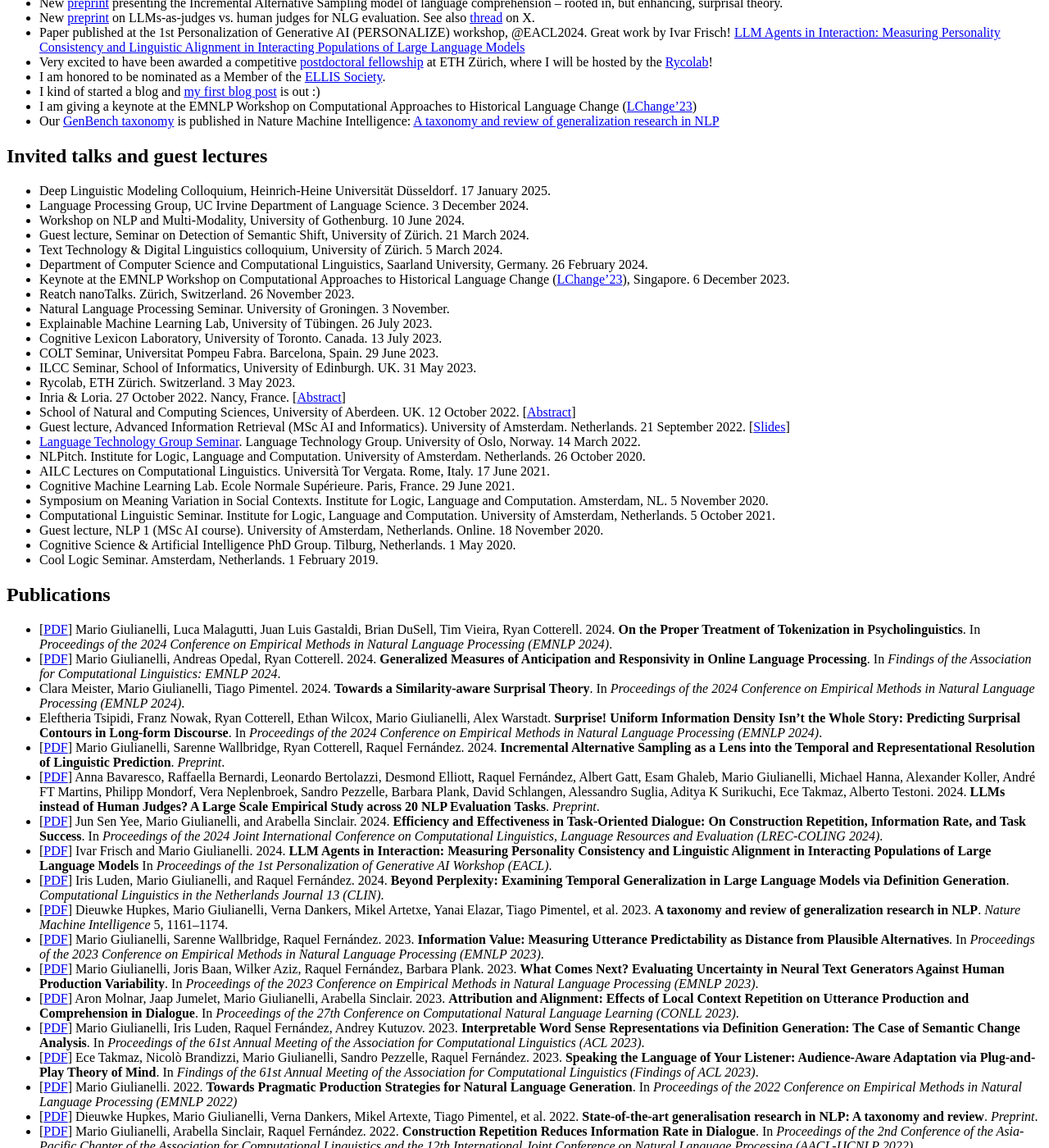
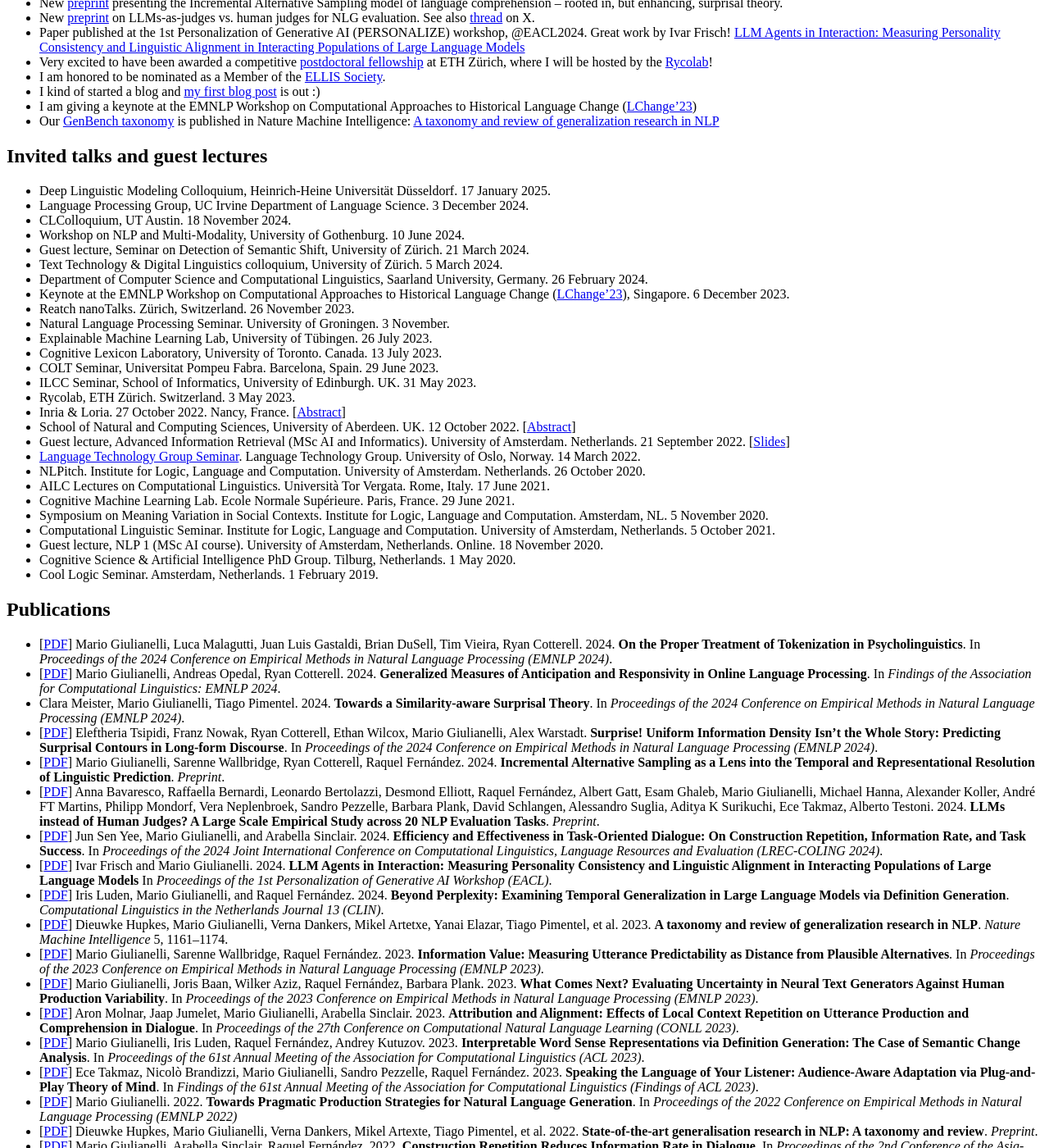
Before and after one commit to glnmario/glnmario.github.io, a Jekyll site: the page built from index.md, in a window 1280 px wide and 1400 px high, scrolled down 1504 px. Shown: the whole window at 82% size. Built offline with Jekyll 4.4.1, drawn with Linux system fonts in a browser that asks for light colours.

Commit message:
Update index.md

```diff
--- a/index.md
+++ b/index.md
@@ -33,7 +33,7 @@ Currently I study Artificial Intelligence at the University of Amsterdam.
   - [On the Proper Treatment of Tokenization in Psycholinguistics](https://arxiv.org/abs/2410.02691)
   - [Generalized Measures of Anticipation and Responsivity in Online Language Processing](https://arxiv.org/pdf/2409.10728)
   - Towards a Similarity-adjusted Surprisal Theory
-  - Surprise! Uniform Information Density Isn't the Whole Story: Predicting Surprisal Contours in Long-form Discourse
+  - [Surprise! Uniform Information Density Isn't the Whole Story: Predicting Surprisal Contours in Long-form Discourse](https://arxiv.org/pdf/2410.16062)
 - I'm an organizer of the 2nd edition of the [GenBench Workshop](https://genbench.org/workshop/). See you in Miami on 16th November!
 - New [preprint](https://doi.org/10.31234/osf.io/fhp84) presenting the Incremental Alternative Sampling model of language comprehension -- rooted in, but enhancing, surprisal theory.
 - New [preprint](https://arxiv.org/pdf/2406.18403) on LLMs-as-judges vs. human judges for NLG evaluation. See also [thread](https://x.com/glnmario/status/1807784630935835040) on X.
@@ -48,6 +48,7 @@ Currently I study Artificial Intelligence at the University of Amsterdam.
 ## Invited talks and guest lectures
 - Deep Linguistic Modeling Colloquium, Heinrich-Heine Universität Düsseldorf. 17 January 2025.
 - Language Processing Group, UC Irvine Department of Language Science. 3 December 2024.
+- CLColloquium, UT Austin. 18 November 2024.
 - Workshop on NLP and Multi-Modality, University of Gothenburg. 10 June 2024.
 - Guest lecture, Seminar on Detection of Semantic Shift, University of Zürich. 21 March 2024.
 - Text Technology & Digital Linguistics colloquium, University of Zürich. 5 March 2024.
@@ -78,7 +79,7 @@ Currently I study Artificial Intelligence at the University of Amsterdam.
 - [[PDF](https://arxiv.org/abs/2410.02691)] Mario Giulianelli, Luca Malagutti, Juan Luis Gastaldi, Brian DuSell, Tim Vieira, Ryan Cotterell. 2024. **On the Proper Treatment of Tokenization in Psycholinguistics**. In _Proceedings of the 2024 Conference on Empirical Methods in Natural Language Processing (EMNLP 2024)_.
 - [[PDF](https://arxiv.org/pdf/2409.10728)] Mario Giulianelli, Andreas Opedal, Ryan Cotterell. 2024. **Generalized Measures of Anticipation and Responsivity in Online Language Processing**. In _Findings of the Association for Computational Linguistics: EMNLP 2024_.
 - Clara Meister, Mario Giulianelli, Tiago Pimentel. 2024. **Towards a Similarity-aware Surprisal Theory**. In _Proceedings of the 2024 Conference on Empirical Methods in Natural Language Processing (EMNLP 2024)_.
-- Eleftheria Tsipidi, Franz Nowak, Ryan Cotterell, Ethan Wilcox, Mario Giulianelli, Alex Warstadt. **Surprise! Uniform Information Density Isn't the Whole Story: Predicting Surprisal Contours in Long-form Discourse**. In _Proceedings of the 2024 Conference on Empirical Methods in Natural Language Processing (EMNLP 2024)_.
+- [[PDF](https://arxiv.org/pdf/2410.16062)] Eleftheria Tsipidi, Franz Nowak, Ryan Cotterell, Ethan Wilcox, Mario Giulianelli, Alex Warstadt. **Surprise! Uniform Information Density Isn't the Whole Story: Predicting Surprisal Contours in Long-form Discourse**. In _Proceedings of the 2024 Conference on Empirical Methods in Natural Language Processing (EMNLP 2024)_.
 - [[PDF](https://doi.org/10.31234/osf.io/fhp84)] Mario Giulianelli, Sarenne Wallbridge, Ryan Cotterell, Raquel Fernández. 2024. **Incremental Alternative Sampling as a Lens into the Temporal and Representational Resolution of Linguistic Prediction**. _Preprint_.
 - [[PDF](https://arxiv.org/pdf/2406.18403)] Anna Bavaresco, Raffaella Bernardi, Leonardo Bertolazzi, Desmond Elliott, Raquel Fernández, Albert Gatt, Esam Ghaleb, Mario Giulianelli, Michael Hanna, Alexander Koller, André FT Martins, Philipp Mondorf, Vera Neplenbroek, Sandro Pezzelle, Barbara Plank, David Schlangen, Alessandro Suglia, Aditya K Surikuchi, Ece Takmaz, Alberto Testoni. 2024. **LLMs instead of Human Judges? A Large Scale Empirical Study across 20 NLP Evaluation Tasks**. _Preprint_.
 - [[PDF](https://aclanthology.org/2024.lrec-main.494/)] Jun Sen Yee, Mario Giulianelli, and Arabella Sinclair. 2024. **Efficiency and Effectiveness in Task‐Oriented Dialogue: On Construction Repetition, Information Rate, and Task Success**. In _Proceedings of the 2024 Joint International Conference on Computational Linguistics, Language Resources and Evaluation (LREC‐COLING 2024)_.
```
